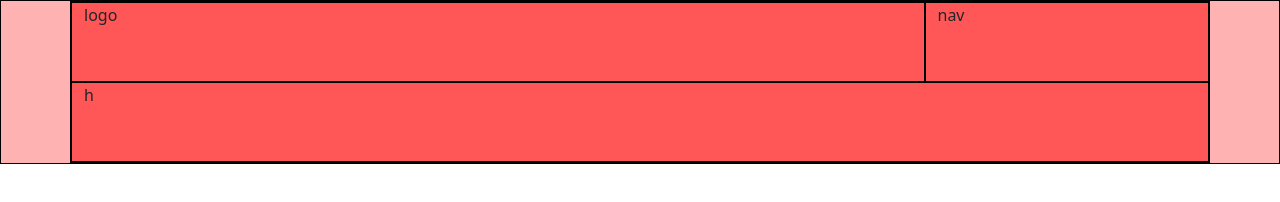
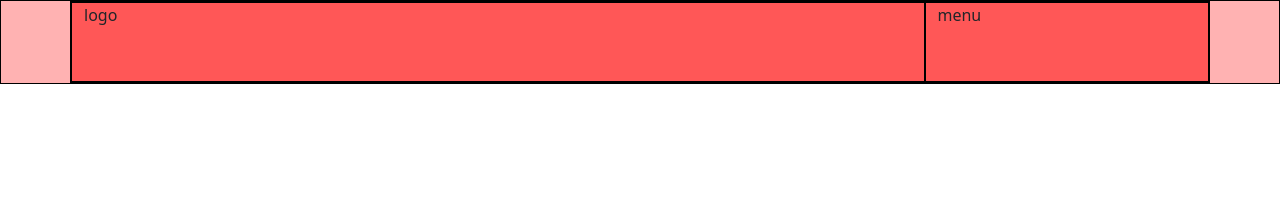
Before and after one commit to Laroussi-Sarhane/html-css-bootstrap-freelancer, a plain HTML site: page index.html in a window 1280 px wide. Drawn offline with nearby package versions, Linux system fonts and the light colour scheme.

Commit message:
add right col to header

```diff
--- a/index.html
+++ b/index.html
@@ -14,11 +14,12 @@
   <header class="container-fluid ">
     <div class="container">
 
-      <div class="row ">
+      <div class="row row-cols-2  justify-content-between align-content-center  ">
         <div class="col-xs-9 col-sm-8 col-xl-9">logo</div>
-        <div class="col-xs-3 col-sm-4 col-xl-3 ">nav</div>
-        <div class="col">h
 
+        <div class="col-sm-4 col-xl-3 ">
+          <div class="hamburger d-md-none d-xl-none">h</div>
+          <div class="nav d-none d-md-block ">menu</div>
         </div>
 
       </div>
```
